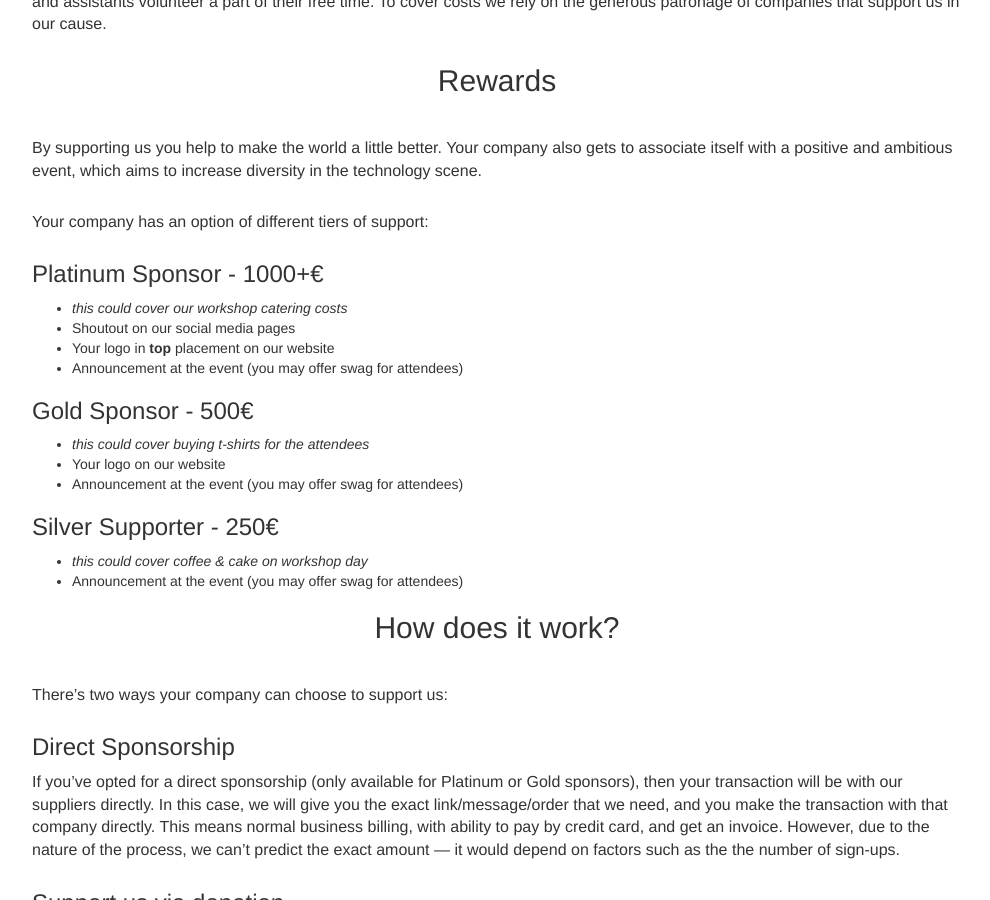
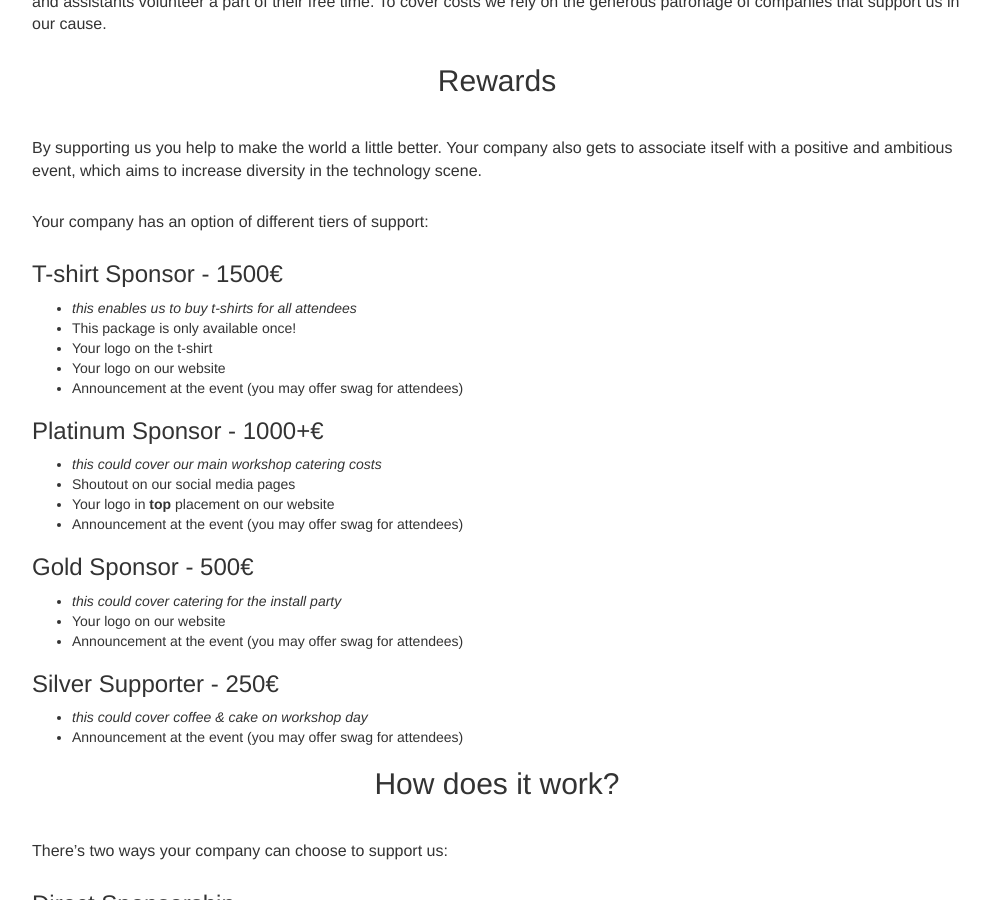
Before and after one commit to clojurebridge-berlin/clojurebridge-berlin.github.io, a Jekyll site: the page built from sponsor_us.md, in a window 1280 px wide and 900 px high, scrolled down 423 px. Shown: the whole window, without its empty margins (143-1133 px from the left). Built offline with Jekyll 4.4.1, drawn with Linux system fonts in a browser that asks for light colours.

Commit message:
add thsirt sponsorship

```diff
--- a/sponsor_us.md
+++ b/sponsor_us.md
@@ -19,14 +19,21 @@ increase diversity in the technology scene.
 
 Your company has an option of different tiers of support:
 
+### T-shirt Sponsor - 1500€
+* _this enables us to buy t-shirts for all attendees_
+* This package is only available once!
+* Your logo on the t-shirt
+* Your logo on our website
+* Announcement at the event (you may offer swag for attendees)
+
 ### Platinum Sponsor - 1000+€
-* _this could cover our workshop catering costs_
+* _this could cover our main workshop catering costs_
 * Shoutout on our social media pages
 * Your logo in **top** placement on our website
 * Announcement at the event (you may offer swag for attendees)
 
 ### Gold Sponsor - 500€
-* _this could cover buying t-shirts for the attendees_
+* _this could cover catering for the install party_
 * Your logo on our website
 * Announcement at the event (you may offer swag for attendees)
 
```
